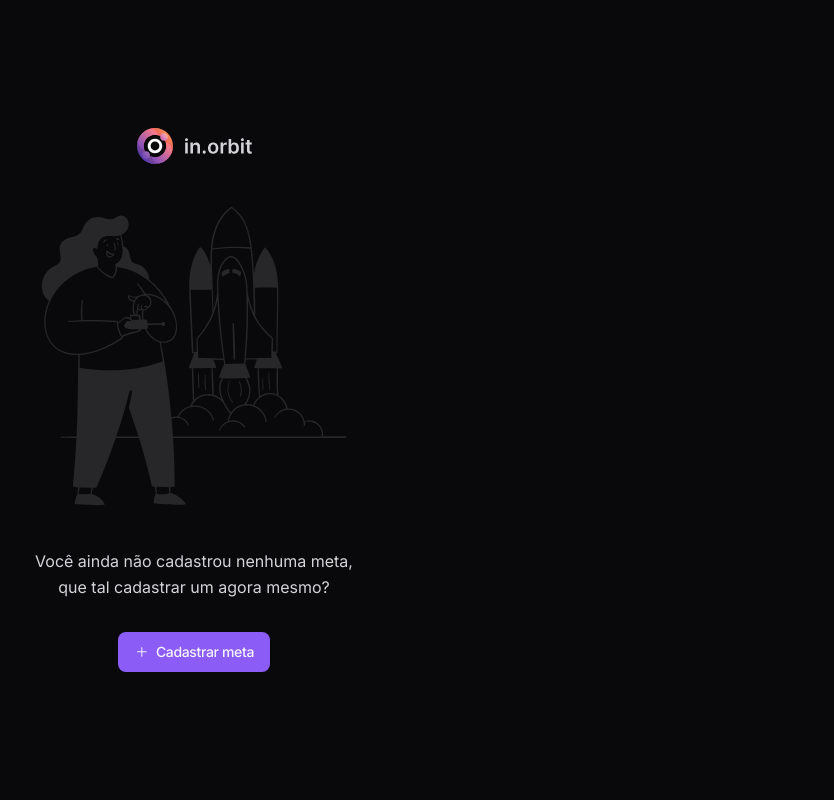
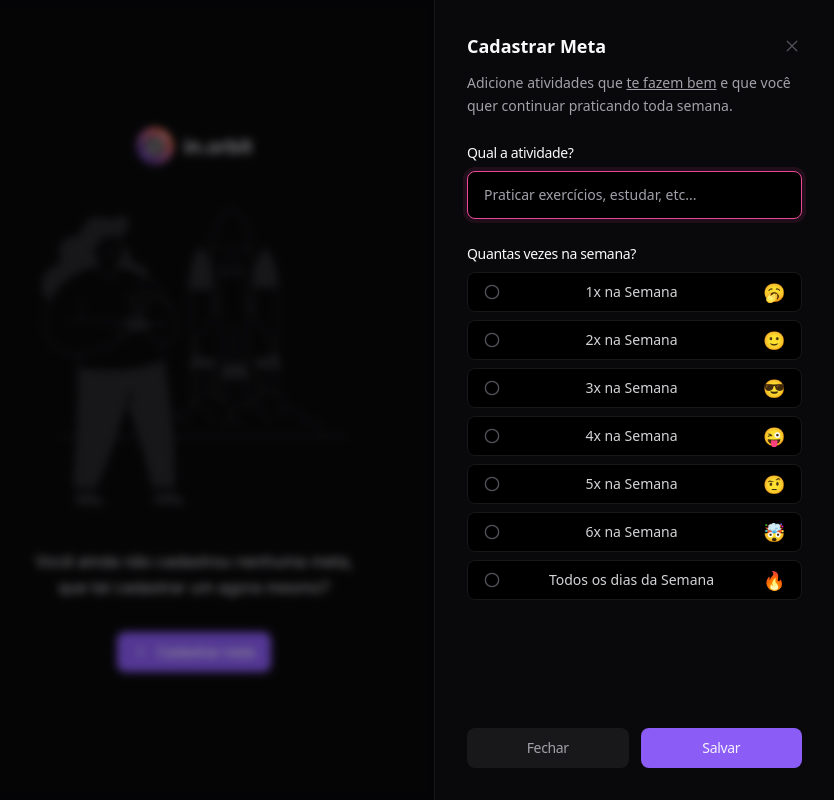
Before and after one commit to nop-dev/in-orbit-nlw, a React (Vite) app in the folder web/: page / in a window 1280 px wide. Both pictures are taken after a click on the button "Cadastrar meta". Shown: the whole page, without its empty margins (446-1280 px from the left). Built offline with nearby package versions, Linux system fonts and the light colour scheme.

Commit message:
feat: :sparkles: cria a página inicial, para criação de uma nova meta, e modal relacionado a essa criação

```diff
--- a/web/src/App.tsx
+++ b/web/src/App.tsx
@@ -1,9 +1,16 @@
-import { GoPlus } from "react-icons/go";
+import { GoPlus, GoX } from "react-icons/go";
 import ilustration from "./assets/illustration.svg";
 import logoname from "./assets/logoname.svg";
 
+import { Button } from "./components/ui/button";
+import { Dialog, DialogClose, DialogContent, DialogDescription, DialogTitle, DialogTrigger } from "./components/ui/dialog";
+import { Label } from "./components/ui/label";
+import { Input } from "./components/ui/input";
+import { RadioGroup, RadioGroupIndicator, RadioGroupItem } from "./components/ui/radio-group";
+
 export function App() {
 	return (
+		<Dialog>
 				<div className="h-screen flex flex-col items-center justify-center gap-8 font-inter">
 					<img src={logoname} alt="in.orbit" />
 					<img src={ilustration} alt="Let's start!" />
@@ -12,10 +19,108 @@
 						Você ainda não cadastrou nenhuma meta, que tal cadastrar um agora mesmo?
 					</p>
 
-			<button type="button" className="px-4 py-2.5 rounded-lg bg-violet-500 text-violet-50 flex items-center gap-1.5 text-sm font-medium tracking-tight hover:bg-violet-600">
+					<DialogTrigger asChild>
+						<Button>
 								<GoPlus className="size-4" />
 								Cadastrar meta
-			</button>
+						</Button>
+					</DialogTrigger>
 				</div>
+
+				<DialogContent>
+					<div className="flex flex-col gap-6 h-full">
+						<div className="flex flex-col gap-3">
+							<div className="flex items-center justify-between">
+								<DialogTitle>Cadastrar Meta</DialogTitle>
+
+								<DialogClose><GoX className="size-5 text-zinc-600"/></DialogClose>
+							</div>
+
+							<DialogDescription>Adicione atividades que <span className="underline">te fazem bem</span> e que você quer continuar praticando toda semana.</DialogDescription>
+						</div>
+
+						<form action="" className="flex-1 flex flex-col justify-between">
+							<div className="flex flex-col gap-6">
+								<div className="flex flex-col gap-2">
+									<Label htmlFor="title">Qual a atividade?</Label>
+									<Input autoFocus id="title" placeholder="Praticar exercícios, estudar, etc...">
+
+									</Input>
+								</div>
+
+								<div className="flex flex-col gap-2">
+								<Label htmlFor="title">Quantas vezes na semana?</Label>
+
+								<RadioGroup>
+										<RadioGroupItem value="1">
+											<RadioGroupIndicator />
+											<span className="text-zinc-300 text-sm leading-none">1x na Semana</span>
+											<span className="text-lg leading-none">🥱</span>
+										</RadioGroupItem>
+									</RadioGroup>
+
+									<RadioGroup>
+										<RadioGroupItem value="2">
+											<RadioGroupIndicator />
+											<span className="text-zinc-300 text-sm leading-none">2x na Semana</span>
+											<span className="text-lg leading-none">🙂</span>
+										</RadioGroupItem>
+									</RadioGroup>
+
+									<RadioGroup>
+										<RadioGroupItem value="3">
+											<RadioGroupIndicator />
+											<span className="text-zinc-300 text-sm leading-none">3x na Semana</span>
+											<span className="text-lg leading-none">😎</span>
+										</RadioGroupItem>
+									</RadioGroup>
+
+									<RadioGroup>
+										<RadioGroupItem value="4">
+											<RadioGroupIndicator />
+											<span className="text-zinc-300 text-sm leading-none">4x na Semana</span>
+											<span className="text-lg leading-none">😜</span>
+										</RadioGroupItem>
+									</RadioGroup>
+
+									<RadioGroup>
+										<RadioGroupItem value="5">
+											<RadioGroupIndicator />
+											<span className="text-zinc-300 text-sm leading-none">5x na Semana</span>
+											<span className="text-lg leading-none">🤨</span>
+										</RadioGroupItem>
+									</RadioGroup>
+
+									<RadioGroup>
+										<RadioGroupItem value="6">
+											<RadioGroupIndicator />
+											<span className="text-zinc-300 text-sm leading-none">6x na Semana</span>
+											<span className="text-lg leading-none">🤯</span>
+										</RadioGroupItem>
+									</RadioGroup>
+
+									<RadioGroup>
+										<RadioGroupItem value="7">
+											<RadioGroupIndicator />
+											<span className="text-zinc-300 text-sm leading-none">Todos os dias da Semana</span>
+											<span className="text-lg leading-none">🔥</span>
+										</RadioGroupItem>
+									</RadioGroup>
+
+								</div>
+							</div>
+
+							<div className="flex items-center gap-3 w-full">
+								<DialogClose asChild>
+									<Button type="button" className="flex-1" variant="secondary">Fechar</Button>
+								</DialogClose>
+
+								<Button className="flex-1">Salvar</Button>
+							</div>
+						</form>
+					</div>
+				</DialogContent>
+
+		</Dialog>
 	);
 }
```
Lines whose indentation alone changed are shown as unchanged.
